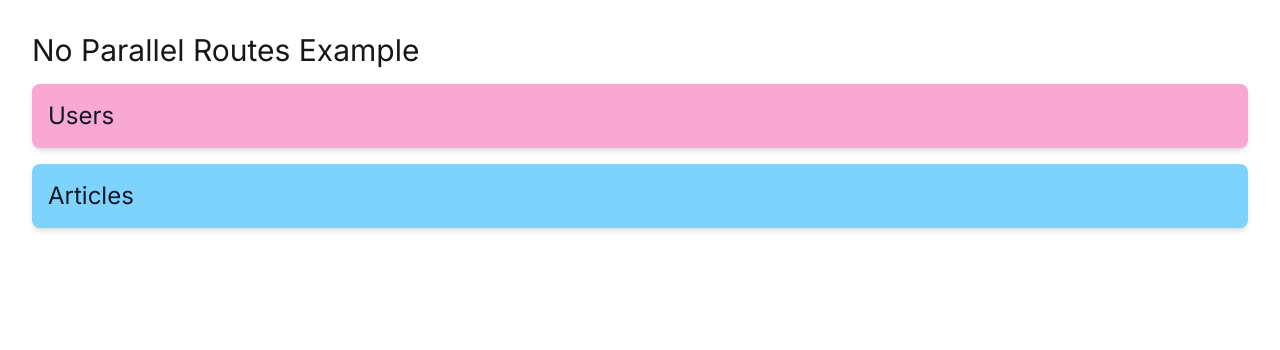
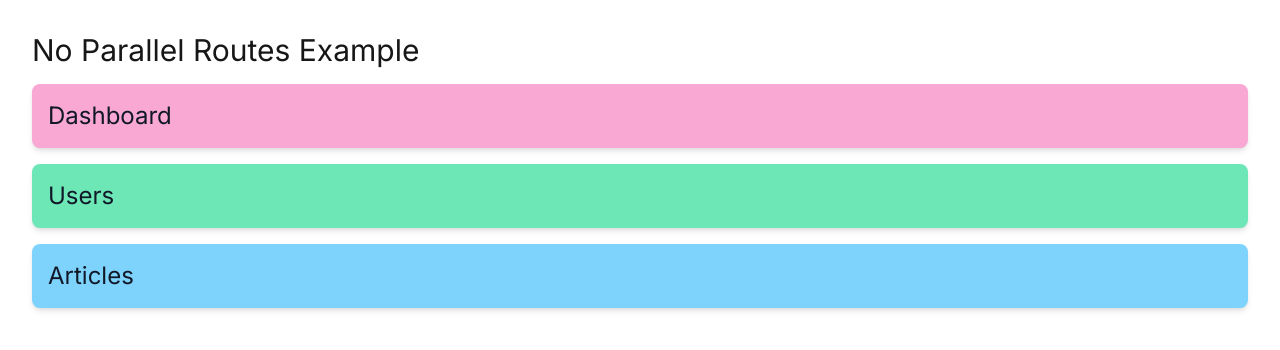
Before and after one commit to ssabii/app-router-example, a Next.js app: page /no-parallel-routes in a window 1280 px wide. Shown: the top 350 px of the page. Built offline with nearby package versions, Linux system fonts and the light colour scheme.

Commit message:
feat: 병렬 라우팅 아닌 예제 대쉬보드 추가

```diff
--- a/app/no-parallel-routes/page.tsx
+++ b/app/no-parallel-routes/page.tsx
@@ -5,6 +5,9 @@ import { Suspense } from "react";
 export default function NoParallelRoutePage() {
   return (
     <div className="flex flex-col gap-4">
+      <Suspense fallback={<DashboardLoading />}>
+        <Dashboard />
+      </Suspense>
       <Suspense fallback={<UsersLoading />}>
         <Users />
       </Suspense>
@@ -15,7 +18,23 @@ export default function NoParallelRoutePage() {
   );
 }
 
-const usersStyles = 'rounded-lg bg-pink-300 p-4 text-2xl text-gray-900 shadow-md';
+const dashboardStyles = 'rounded-lg bg-pink-300 p-4 text-2xl text-gray-900 shadow-md';
+
+async function Dashboard() {
+  await wait(1000);
+  return <h2 className={dashboardStyles}>
+    Dashboard
+  </h2>
+}
+
+function DashboardLoading() {
+  return <div className={dashboardStyles}>
+    <Spinner className="mr-3 inline-block size-7 animate-spin" />
+    Loading Dashboard...
+  </div>
+}
+
+const usersStyles = 'rounded-lg bg-emerald-300 p-4 text-2xl text-gray-900 shadow-md';
 
 async function Users() {
   await wait(3000);
```
